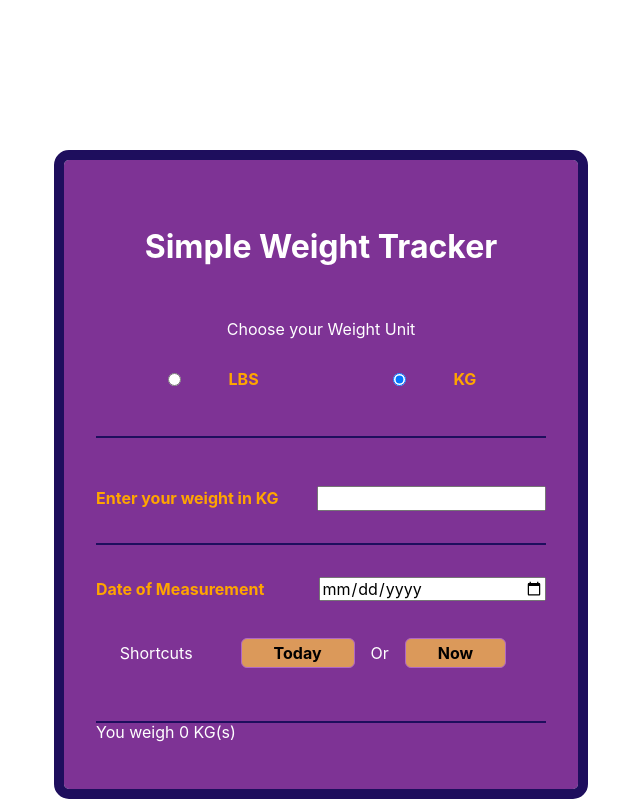
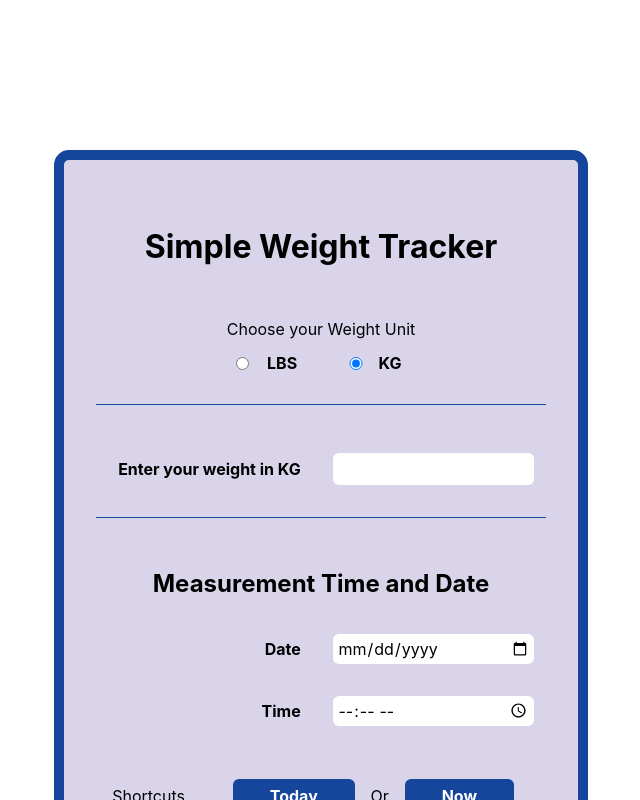
Before and after one commit to aziznal/react_weight_tracker, a React (Create React App) app: page / in a window 1280 px wide. Shown: the top 800 px of the page, without its empty margins (319-959 px from the left). Built offline with nearby package versions, Linux system fonts and the light colour scheme.

Commit message:
Add separate fields for date & time - Some style modifications

```diff
--- a/src/App.js
+++ b/src/App.js
@@ -8,10 +8,15 @@ import Header from "./components/Header";
 import WeightForm from "./components/WeightForm";
 import MetricImperialSwitch from './components/WeightFormComponents/metricImperialSwitch';
 
+import WeightDisplay from './components/WeightDisplay';
+
 const App = () => {
 
   const [currentUnit, setUnit] = useState("KG");
   const [weight, setWeight] = useState(0);
+
+  const [measureDate, setMeasureDate] = useState();
+  const [measureTime, setMeasureTime] = useState();
 
   return (
     <div className="container body-wrapper">
@@ -32,9 +37,7 @@ const App = () => {
 
       <div className="separator"></div>
 
-      <span>
-        You weigh {weight} {currentUnit}(s)
-      </span>
+      <WeightDisplay currentUnit={currentUnit} weight={weight} />
 
     </div>
 
--- a/src/App.scss
+++ b/src/App.scss
@@ -1,11 +1,17 @@
-$dark: #1e0e5d;
-$primary: #7e3395;
+$dark: #16459c;
+$primary: #d9d4e9;
 $secondary: #db995a;
+
+
+
 
 // ### Global Styles ### ### ### ### ### ### ### ### ### ### ### ### ### ### ### ### ### ### ### ### ### ###
 
+html {
+  scroll-behavior: smooth;
+}
+
 .row {
-
   display: flex;
   flex-direction: row;
 
@@ -15,11 +21,9 @@ $secondary: #db995a;
   width: 100%;
 
   margin-block: 1em;
-
 }
 
 .column {
-
   display: flex;
   flex-direction: column;
 
@@ -29,23 +33,22 @@ $secondary: #db995a;
   width: 100%;
 
   margin-block: 1em;
-
 }
 
 .btn {
-
   display: block;
 
-  background-color: $secondary;
+  background-color: $dark;
 
-  padding-inline: 2em;
-  padding-block: .3em;
+  color: white;
+
+  padding-inline: 2.3em;
+  padding-block: 0.5em;
 
   margin-inline: 1em;
-  margin-block: .3em;
+  margin-block: 0.3em;
 
-
-  border: 1px solid #af68c5;
+  border: none;
   border-radius: 6px;
 
   cursor: pointer;
@@ -54,31 +57,68 @@ $secondary: #db995a;
 
   transition: 150ms transform ease;
 
-
   &:hover {
     transform: translateY(-2px);
   }
 
   &:active {
     transform: translateY(-1px);
-    background-color: #f0c093;
+    background-color: #210b7c;
+  }
+}
+
+.radio-button {
+  margin-inline: 1em;
+  width: fit-content;
+
+  input {
+    margin-right: 0.5em;
+  }
+
+  input,
+  label {
+    cursor: pointer;
+  }
+
+  display: flex;
+
+  flex-direction: row;
+
+  align-items: center;
+  justify-content: center;
+}
+
+.input-field {
+
+  width: 12em;
+  height: 30px;
+
+  border: none;
+  border-radius: 6px;
+
+  padding-inline: .3em;
+
+  &:hover {
+    outline: 1px solid #3686e1;
   }
 
 }
+
+
 
 
 // ### Main Container Styles ### ### ### ### ### ### ### ### ### ### ### ### ### ### ### ### ### ### ### ### ### ###
 
 .body-wrapper {
   background-color: $primary;
-  color: white;
+  // color: white;
 
   padding: 3em 2em;
 
   width: 450px;
 
   margin-inline: auto;
-  margin-top: 10em;
+  margin-block: 10em;
 
   border-radius: 5px;
 
@@ -86,13 +126,16 @@ $secondary: #db995a;
 }
 
 
+
+
 // ### Misc Styles ### ### ### ### ### ### ### ### ### ### ### ### ### ### ### ### ### ### ### ### ### ###
 
 .separator {
   width: 100%;
   // margin-block: 3em;
-  border-bottom: 2px solid $dark;
+  border-bottom: 1px solid $dark;
 }
+
 
 
 
@@ -107,6 +150,8 @@ header {
 }
 
 
+
+
 // ### Weight Form Styles ### ### ### ### ### ### ### ### ### ### ### ### ### ### ### ### ### ### ### ### ### ###
 
 input {
@@ -116,18 +161,30 @@ input {
 
 label {
   width: 50%;
+
+  box-sizing: border-box;
+
+  padding-right: 2em;
+
+  text-align: right;
+
   font-weight: bold;
-  color: orange;
+  // color: orange;
 }
 
-.radio-button-group {
-  input {
-    margin-right: 0.5em;
-    margin-left: 2em;
-  }
 
-  input,
-  label {
-    cursor: pointer;
-  }
+
+
+// ### Weight Display ### ### ### ### ### ### ### ### ### ### ### ### ### ### ### ### ### ### ### ### ### ###
+
+.weight-display {
+
+  margin-block: 1em;
+
+  width: 100%;
+
+
+  font-size: 2rem;
+  text-align: center;
+
 }
--- /dev/null
+++ b/src/components/WeightDisplay.js
@@ -0,0 +1,23 @@
+import { PropTypes } from 'prop-types';
+
+
+const WeightDisplay = ({ currentUnit, weight }) => {
+    return (
+        <div className="weight-display">
+            <span>
+                You weigh {weight} {currentUnit}(s)
+            </span>
+        </div>
+    )
+}
+
+
+WeightDisplay.propTypes = {
+
+    currentUnit: PropTypes.string.isRequired,
+    weight: PropTypes.number.isRequired
+
+}
+
+
+export default WeightDisplay
--- a/src/components/WeightFormComponents/DateFieldComponents/manualDate.js
+++ b/src/components/WeightFormComponents/DateFieldComponents/manualDate.js
@@ -3,9 +3,19 @@
 const ManualDateInput = () => {
   return (
 
-    <div className="row">
-      <label htmlFor="date">Date of Measurement</label>
-      <input className="input-field date-input" type="date" id="date-field" />
+    <div className="column">
+
+      <h2>Measurement Time and Date</h2>
+
+      <div className="row">
+        <label htmlFor="date">Date</label>
+        <input className="input-field date-input" type="date" id="date-field" />
+      </div>
+
+      <div className="row">
+        <label htmlFor="date">Time</label>
+        <input className="input-field date-input" type="time" id="date-field" />
+      </div>
     </div >
 
   )
--- a/src/components/WeightFormComponents/metricImperialSwitch.js
+++ b/src/components/WeightFormComponents/metricImperialSwitch.js
@@ -11,12 +11,12 @@ const MetricImperialSwitch = ({ updateUnit }) => {
 
       <div className="row radio-button-group">
 
-        <div className="row">
+        <div className="radio-button">
           <input name="weight-type" type="radio" id="pounds" onChange={() => updateUnit("LBS")} />
           <label htmlFor="pounds">LBS</label>
         </div>
 
-        <div className="row">
+        <div className="radio-button">
           <input name="weight-type" type="radio" id="kilograms" defaultChecked="checked" onChange={() => updateUnit("KG")} />
           <label htmlFor="kilograms">KG</label>
         </div>
--- a/src/components/WeightFormComponents/weightField.js
+++ b/src/components/WeightFormComponents/weightField.js
@@ -3,11 +3,35 @@ import { PropTypes } from 'prop-types';
 
 const WeightField = ({ currentUnit, updateUnit, updateWeight }) => {
 
+  const minWeight = 0;
+  const maxWeight = 500;
+
+
+  function clamp(num, min, max) {
+    return Math.min(Math.max(num, min), max);
+  }
+
+
   const getWeightFieldValue = () => {
 
     const weightField = document.getElementById("weight-field")
 
-    return weightField.value;
+    let parsedValue = weightField.value;
+
+    // Empty Input Field
+    if (parsedValue === "") {
+      return minWeight;
+
+    }
+
+    else {
+
+      parsedValue = parseFloat(parsedValue);
+
+      parsedValue = clamp(parsedValue, minWeight, maxWeight);
+
+      return parsedValue;
+    }
 
   }
 
@@ -33,6 +57,11 @@ const WeightField = ({ currentUnit, updateUnit, updateWeight }) => {
         <input
           className="input-field weight-input"
           type="number"
+          step="any"
+
+          min={minWeight}
+          max={maxWeight}
+
           id="weight-field"
           name="weight-field"
           onChange={(e) => updateWeightWrapper(e)}
```
